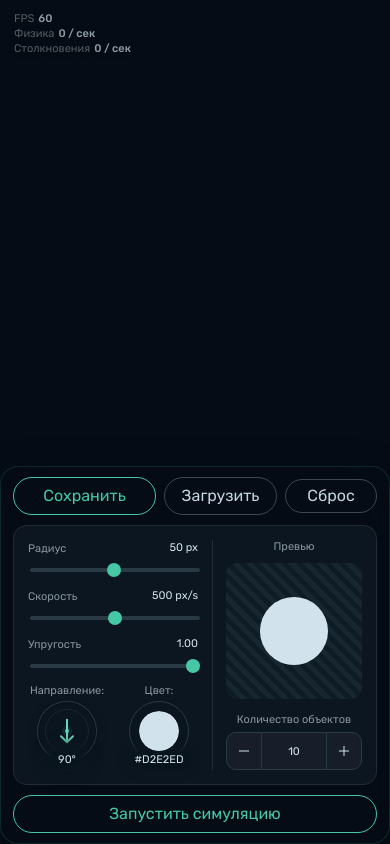
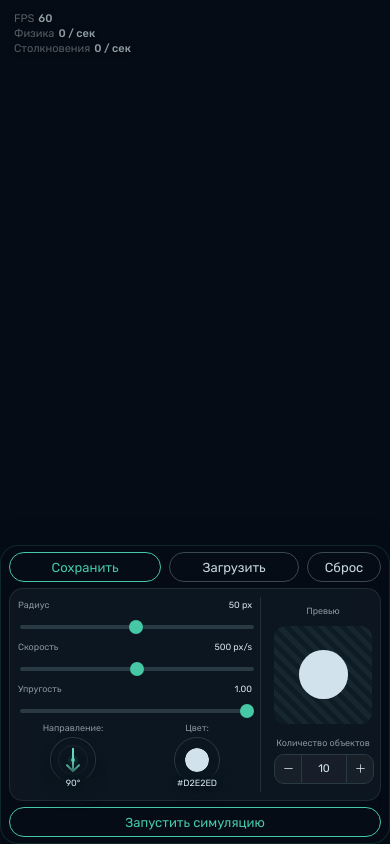
Before and after one commit to ToropovaN/test_nc, a website built with Vite: page index.html in a window 390 px wide. Built offline with nearby package versions, Linux system fonts and the light colour scheme.

Commit message:
mobile styles

```diff
--- a/src/style.css
+++ b/src/style.css
@@ -828,3 +828,83 @@ button {
     transform: none;
   }
 }
+
+@media (max-width: 600px) {
+  #simulationControls {
+    gap: 6px;
+    max-height: 58vh;
+    padding: 6px 8px max(6px, env(safe-area-inset-bottom));
+  }
+
+  .control-button,
+  .start-simulation-button {
+    min-height: 30px;
+    padding-inline: 10px;
+    font-size: 13px;
+  }
+
+  .control-button--reset {
+    flex-basis: 74px;
+  }
+
+  .circle-editor {
+    padding: 8px;
+  }
+
+  .circle-editor__form {
+    grid-template-columns: minmax(0, 1fr) 112px;
+    gap: 8px;
+  }
+
+  .circle-editor__section-label,
+  .circle-editor__quantity-label,
+  .circle-editor__fields .editor-field,
+  .editor-value {
+    font-size: 9px;
+  }
+
+  .circle-editor__fields {
+    gap: 2px;
+  }
+
+  .circle-editor__round-control {
+    grid-template-rows: auto 46px auto;
+  }
+
+  .circle-editor__round-control .direction-dial,
+  .color-input-frame {
+    width: 46px;
+    height: 46px;
+  }
+
+  .circle-editor__round-control:first-child .editor-value output,
+  .circle-editor__round-control:last-child .editor-value output {
+    margin-top: -12px;
+  }
+
+  .circle-editor__round-control .color-input {
+    width: 24px;
+    height: 24px;
+  }
+
+  .color-input-frame::after {
+    bottom: -6px;
+    width: 40px;
+    height: 16px;
+  }
+
+  .quantity-stepper {
+    grid-template-columns: 28px minmax(44px, 1fr) 28px;
+  }
+
+  .quantity-button,
+  .circle-quantity-input {
+    height: 30px;
+    font-size: 11px;
+  }
+
+  .quantity-button .icon {
+    width: 13px;
+    height: 13px;
+  }
+}
```
Also changed, not shown: README.md.
